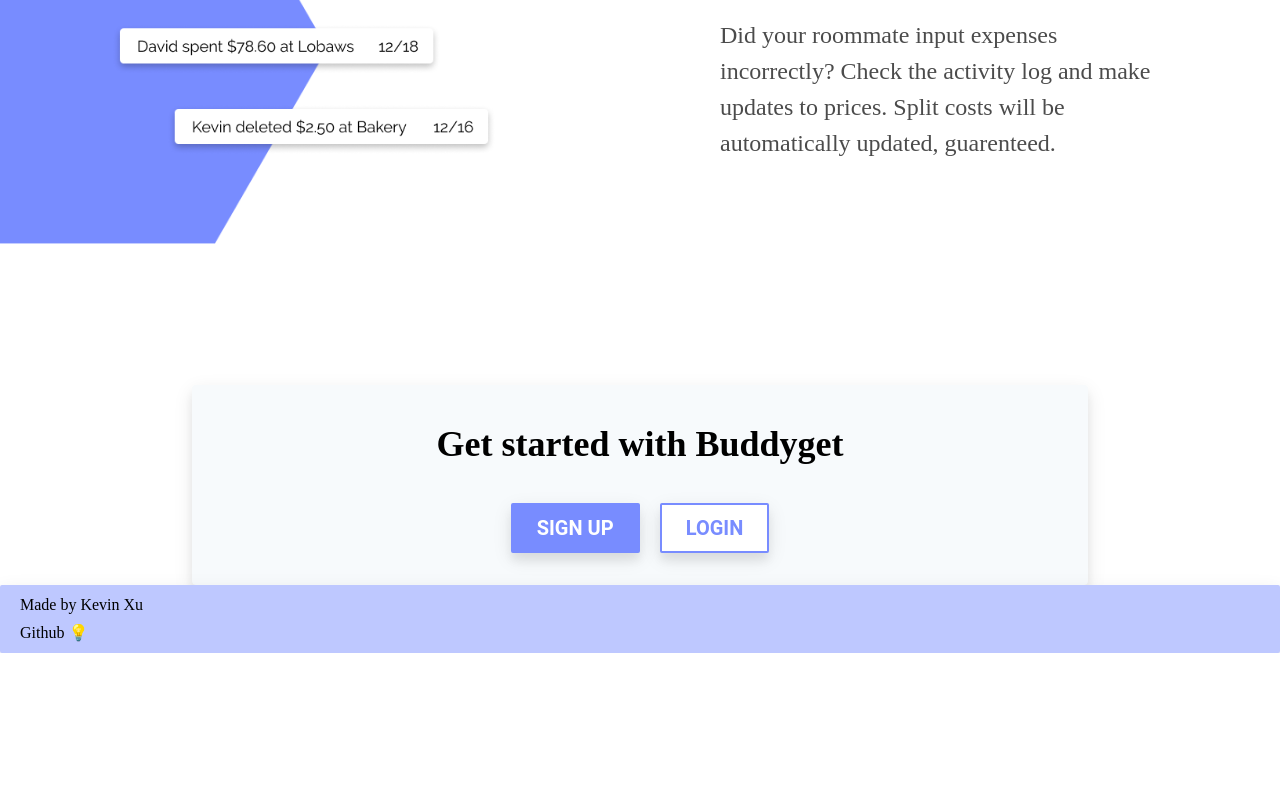
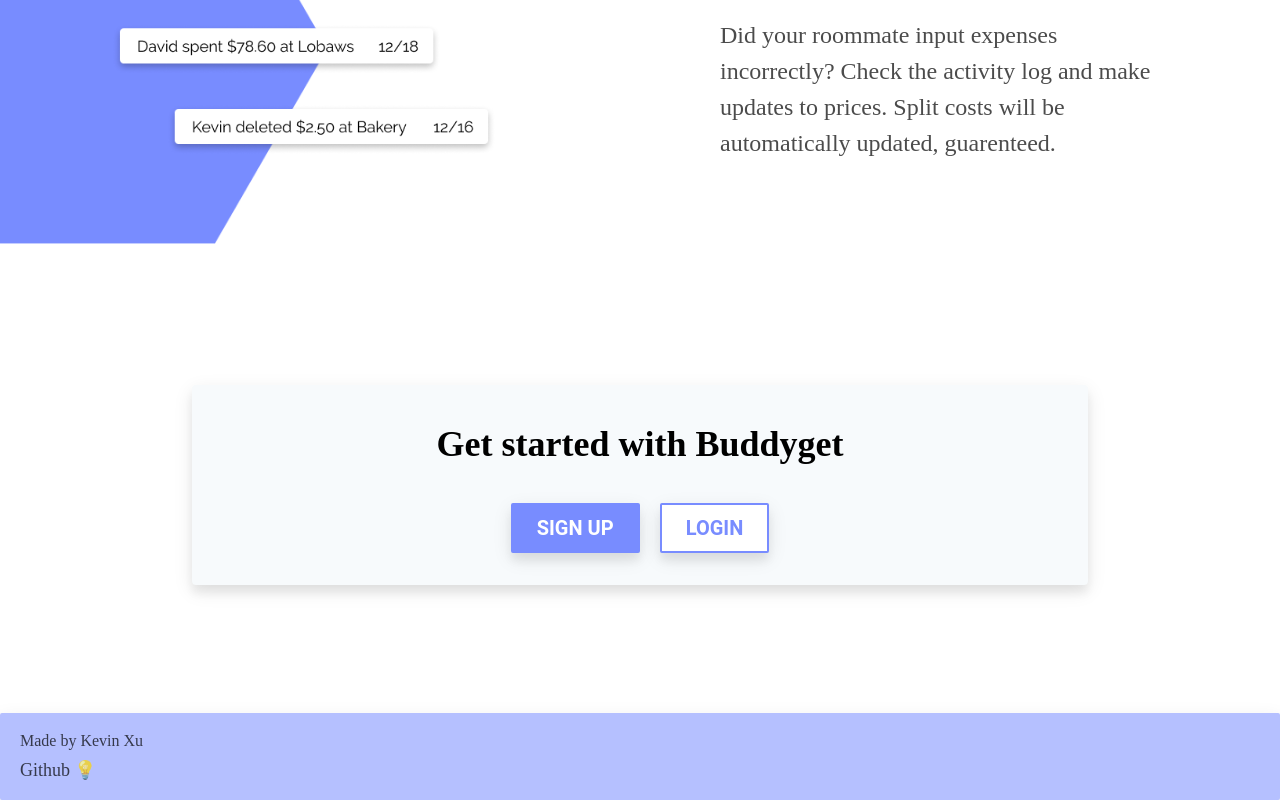
Before and after one commit to karkevin/Buddyget, a React (Create React App) app in the folder client/: page / in a window 1280 px wide. Shown: the part 2249-3049 px from the top of the page. Before the commit the page ends 2902 px from the top, so only its background shows below. Built offline with nearby package versions, Linux system fonts and the light colour scheme; no server answers.

Commit message:
Tweaked some styles

```diff
--- a/client/src/components/Footer.js
+++ b/client/src/components/Footer.js
@@ -3,13 +3,15 @@
 export default function Footer() {
   return (
     <footer
-      className="bottom-0 text-left py-2 pl-5 text-md rounded-sm shadow-card"
-      style={{ backgroundColor: "#BEC8FF" }}
+      className="bottom-0 text-left py-4 pl-5 text-md rounded-sm shadow-card"
+      style={{ backgroundColor: "#B5C0FF" }}
     >
-      <p className="w-20 mb-1 sm:w-full font-medium">Made by Kevin Xu</p>
+      <p className="w-20 mb-1 sm:w-full font-medium opacity-70">
+        Made by Kevin Xu
+      </p>
       <a
         href="https://github.com/karkevin"
-        className="text-lgfont-medium hover:font-bold transition-all"
+        className="text-lg font-medium opacity-70 hover:font-bold transition-all"
       >
         Github
         <span className="pl-1">&#x1F4A1;</span>
--- a/client/src/components/ItemList.js
+++ b/client/src/components/ItemList.js
@@ -43,7 +43,7 @@
     return (
       <div className="w-full text-center mb-10">
         <Link to="ItemList" smooth={true} duration={1050} offset={-80}>
-          <button className="text-center font-medium bg-gray-400 py-1 px-3 mb-6 rounded-lg focus:outline-none hover:bg-gray-500 transition-bg">
+          <button className="text-center font-medium text-xl bg-gray-400 py-1 px-8 mb-6 rounded-lg shadow-card focus:outline-none hover:bg-gray-500 transition-bg">
             Transactions
             <svg
               className="w-3 h-auto m-auto"
--- a/client/src/components/Logout.js
+++ b/client/src/components/Logout.js
@@ -16,7 +16,7 @@
           <a
             href=""
             onClick={this.props.logoutUser}
-            className="block mt-4 sm:inline-block sm:mt-0 text-blue-200 font-medium hover:text-white transition-bg"
+            className="block mt-4 sm:inline-block sm:mt-0 text-blue-200 text-xl font-medium hover:text-white transition-all"
           >
             Logout
           </a>
--- a/client/src/components/Nav.js
+++ b/client/src/components/Nav.js
@@ -48,7 +48,7 @@
           <div className="text-sm sm:flex-grow px-3">
             <a
               href="https://github.com/karkevin"
-              className="block mt-4 sm:inline-block sm:mt-0 text-blue-200 font-medium hover:text-white transition-bg"
+              className="block mt-4 sm:inline-block sm:mt-0 text-blue-200 text-xl font-medium hover:text-white transition-all"
             >
               Github
             </a>
--- a/client/src/pages/Home.js
+++ b/client/src/pages/Home.js
@@ -27,7 +27,7 @@
           <div className="mb-20"></div>
           <button
             className="fixed bottom-0 left-1/2 flex justify-center text-white font-bold
-              shadow-card block h-12 w-12 z-1 rounded-full text-4xl mx-auto mb-8 focus:outline-none
+              shadow-card block h-12 w-12 z-1 rounded-full text-4xl mx-auto mb-12 focus:outline-none
               bg-violet hover:bg-violet-dark transition-bg md:w-64 md:text-2xl md:rounded-lg"
             style={{
               transform: "translate(-50%, 0)"
--- a/client/src/pages/Welcome.js
+++ b/client/src/pages/Welcome.js
@@ -145,7 +145,7 @@
         </div>
 
         {/* Sign up */}
-        <div className="mx-2 bg-gray-100 rounded shadow-card p-4 xs:p-8 sm:mx-10 lg:p-12 lg:max-w-4xl lg:mx-auto">
+        <div className="mx-2 bg-gray-100 mb-32 rounded shadow-card p-4 xs:p-8 sm:mx-10 lg:p-12 lg:max-w-4xl lg:mx-auto">
           <p className="font-bold text-2xl text-center mb-8 sm:text-3xl lg:text-4xl">
             Get started with Buddyget
           </p>
--- a/client/src/styles/index.css
+++ b/client/src/styles/index.css
@@ -4,7 +4,7 @@
 
 @tailwind utilities;
 
-@import url("https://fonts.googleapis.com/css?family=Montserrat|Raleway:400,500,600,700|Roboto:400,700&display=swap");
+@import url("https://fonts.googleapis.com/css?family=Montserrat|Raleway:400,500,700|Roboto:400,700&display=swap");
 
 * {
   box-sizing: border-box;
```
